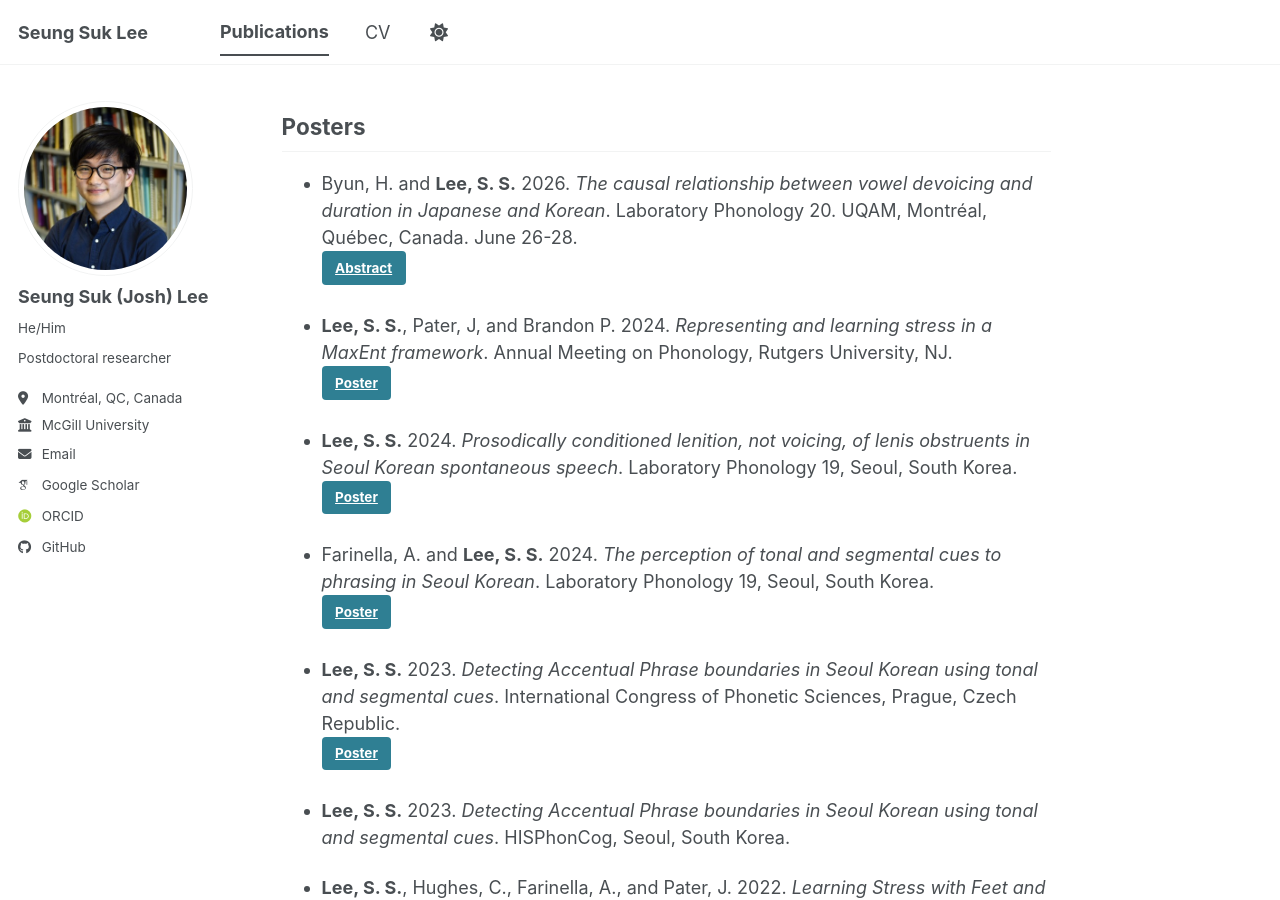
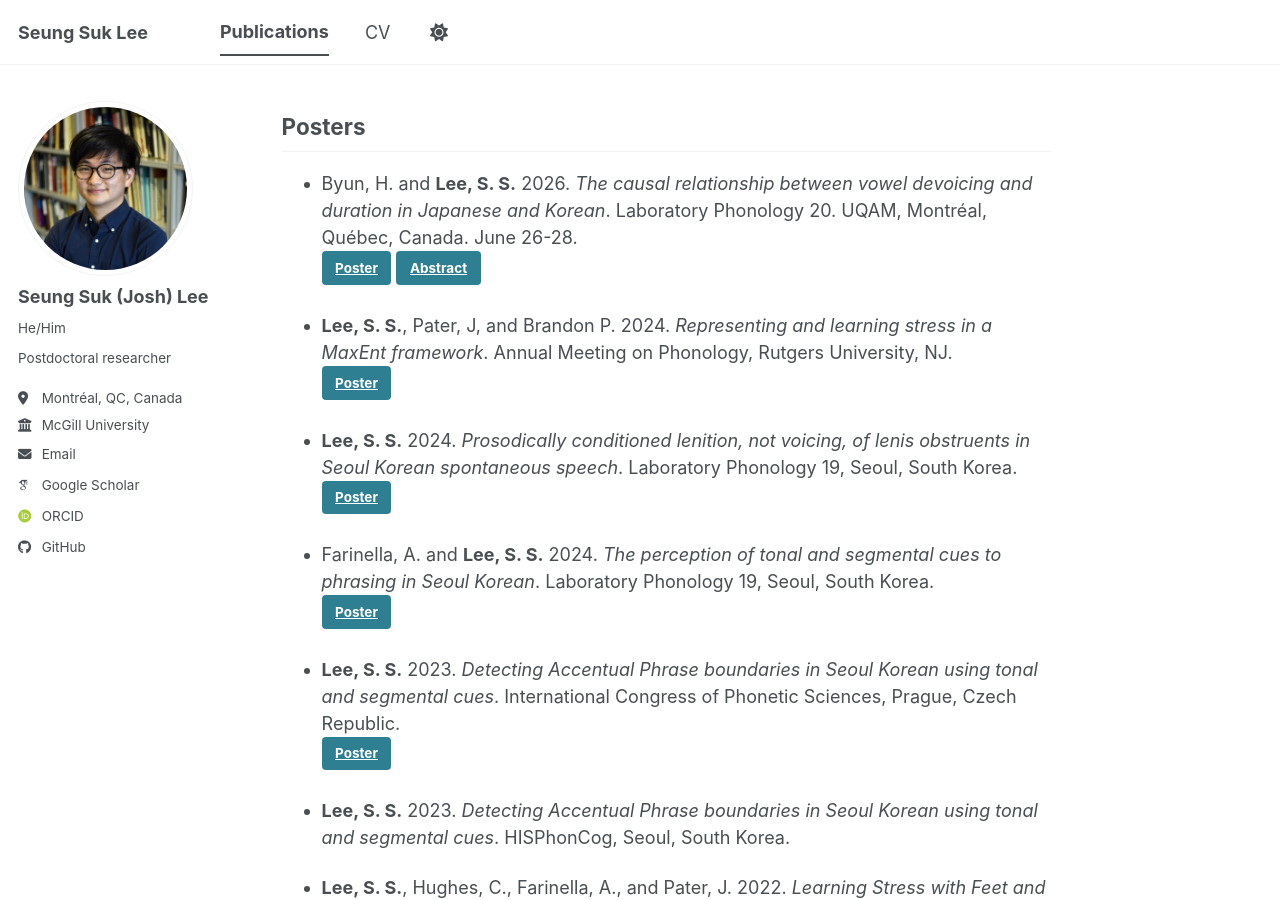
Before and after one commit to seungsuklee/seungsuklee.github.io, a Jekyll site: the page built from _pages/pubs.md, in a window 1280 px wide and 900 px high, scrolled down 2538 px. Built offline with Jekyll 4.4.1, drawn with Linux system fonts in a browser that asks for light colours; some web fonts are replaced; a script bundle is joined from its source files by our own code; library files that are not in the unit come from our copies.

Commit message:
Update publication links and details in pubs.md

```diff
--- a/_pages/pubs.md
+++ b/_pages/pubs.md
@@ -71,7 +71,8 @@ implementation of phonologically different high tone plateaus in Luganda*. Inter
 ## Posters
 
 - Byun, H. and **Lee, S. S.** 2026. *The causal relationship between vowel devoicing and duration in Japanese and Korean*. Laboratory Phonology 20. UQAM, Montréal, Québec, Canada. June 26-28.
-<a class="btn" href="https://seungsuklee.github.io/files/Byun, SS Lee_2026_LabPhon20.pdf" target="_blank">Abstract</a>
+<a class="btn" href="https://seungsuklee.github.io/files/Byun, SS Lee_2026_LabPhon20.pdf" target="_blank">Poster</a>
+<a class="btn" href="https://seungsuklee.github.io/files//ByunSSLee_2026_LabPhon20.pdf" target="_blank">Abstract</a>
 
 - **Lee, S. S.**, Pater, J, and Brandon P. 2024. *Representing and learning stress in a MaxEnt framework*. Annual Meeting on Phonology, Rutgers University, NJ.
 <a class="btn" href="https://seungsuklee.github.io/files/SS Lee, Pater, Prickett_AMP2024_poster_ver103024.pdf" target="_blank">Poster</a>
```
